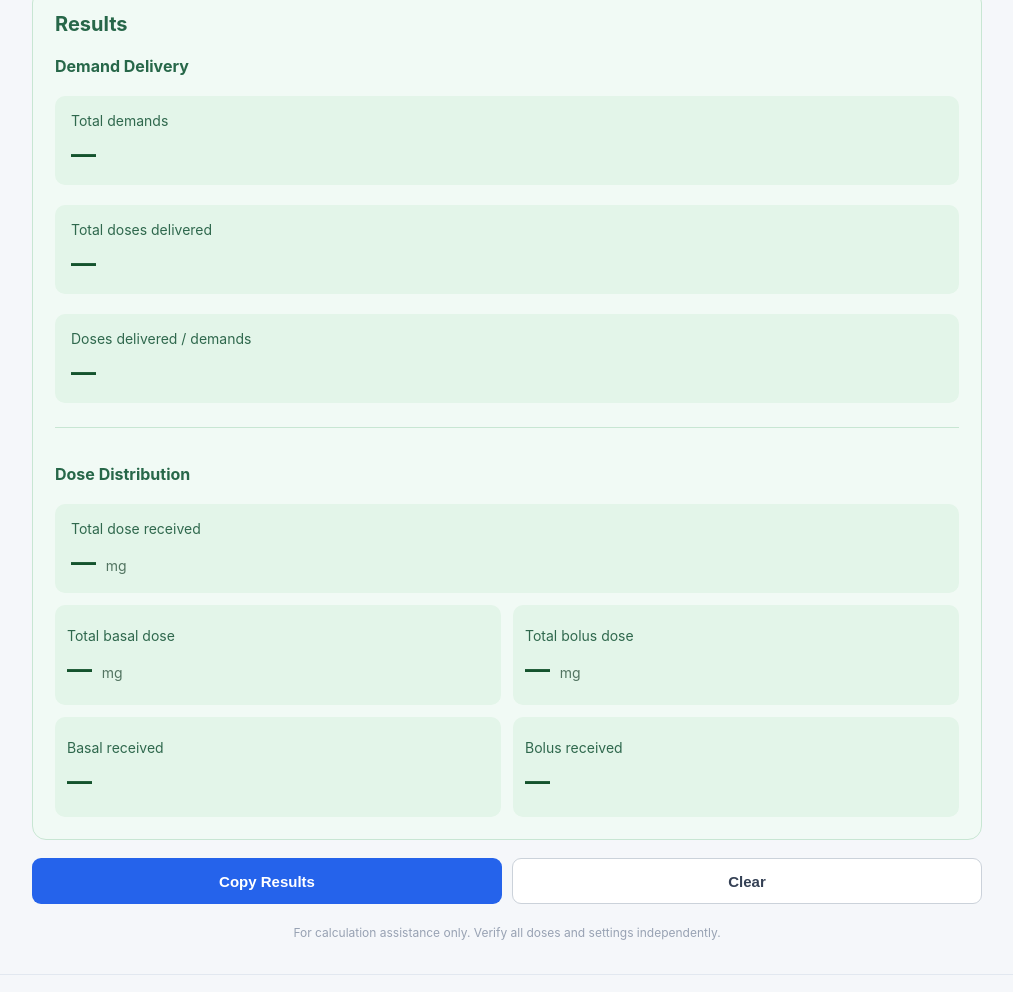
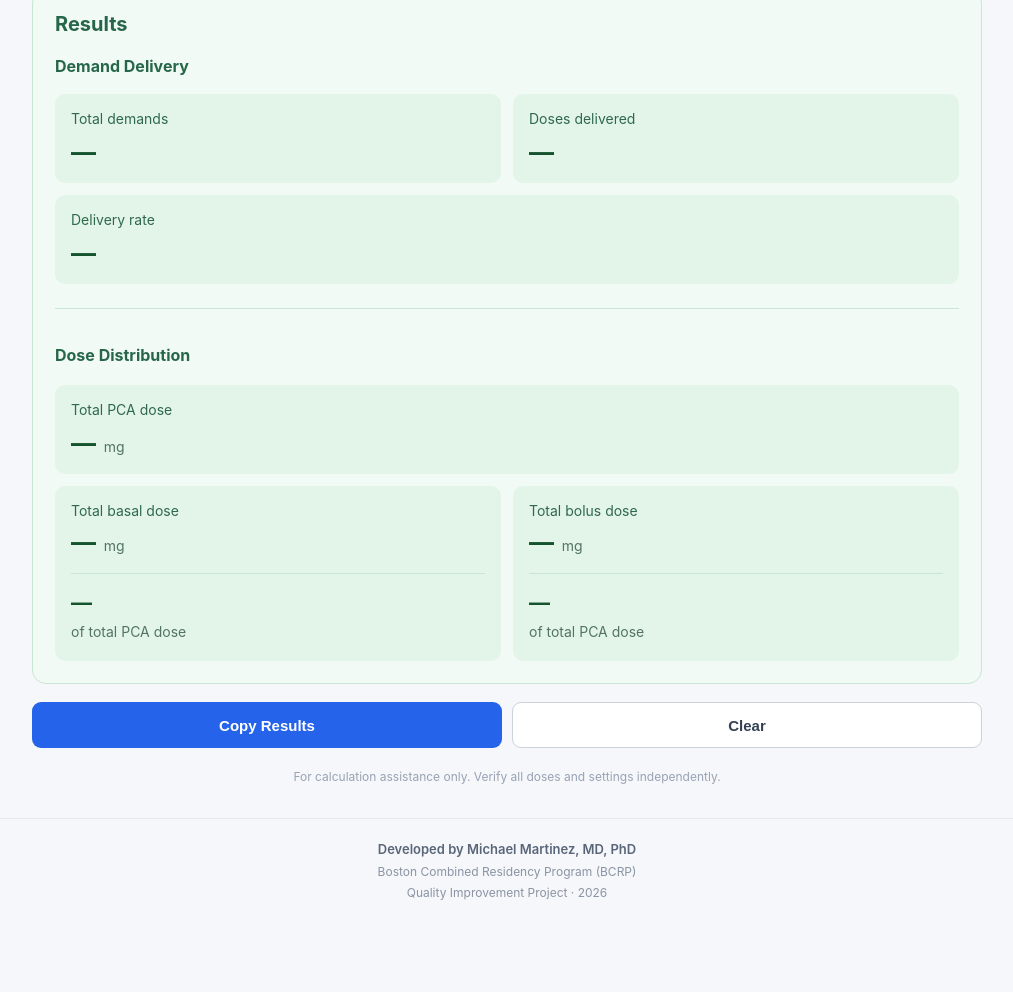
Before and after one commit to michaelamartinez448-design/pca-calculator, a plain HTML site: page index.html in a window 1280 px wide. Shown: the part 1147-2139 px from the top of the page, without its empty margins (133-1146 px from the left). After the commit the page ends 2107 px from the top, so only its background shows below. Drawn offline with Linux system fonts and the light colour scheme.

Commit message:
Update PCA calculator results layout and copy output

```diff
--- a/index.html
+++ b/index.html
@@ -12,6 +12,7 @@
   <div class="container">
     <h1>PCA Calculator</h1>
     <p class="subtitle">Track PCA pump intervals and basal segments, and calculate demand delivery and basal/bolus dose distribution.</p>
+
 
 
     <div class="ketamine-link-container">
@@ -115,47 +116,46 @@
 
       <div class="summary-group">
         <h3>Demand Delivery</h3>
+        <div class="demand-counts-grid">
           <div class="result">
             <span>Total demands</span>
             <strong id="totalDemands">—</strong>
           </div>
           <div class="result">
-          <span>Total doses delivered</span>
+            <span>Doses delivered</span>
             <strong id="totalDelivered">—</strong>
           </div>
+        </div>
         <div class="result">
-          <span>Doses delivered / demands</span>
-          <strong id="deliveryFraction">—</strong>
-          <small id="deliveryPercent"></small>
+          <span>Delivery rate</span>
+          <strong id="deliveryPercent">—</strong>
         </div>
       </div>
 
       <div class="summary-group">
         <h3>Dose Distribution</h3>
         <div class="result">
-          <span>Total dose received</span>
+          <span>Total PCA dose</span>
           <strong id="totalDose">—</strong>
           <small>mg</small>
         </div>
 
         <div class="results-grid">
-        <div class="result">
+          <div class="result dose-distribution-card">
             <span>Total basal dose</span>
             <strong id="basalDose">—</strong>
             <small>mg</small>
+            <div class="dose-percentage-divider"></div>
+            <strong id="basalPercent">—</strong>
+            <small>of total PCA dose</small>
           </div>
-          <div class="result">
+          <div class="result dose-distribution-card">
             <span>Total bolus dose</span>
             <strong id="bolusDose">—</strong>
             <small>mg</small>
-          </div>
-          <div class="result">
-            <span>Basal received</span>
-            <strong id="basalPercent">—</strong>
-          </div>
-          <div class="result">
-            <span>Bolus received</span>
+            <div class="dose-percentage-divider"></div>
             <strong id="bolusPercent">—</strong>
+            <small>of total PCA dose</small>
           </div>
         </div>
       </div>
--- a/script.js
+++ b/script.js
@@ -76,13 +76,8 @@ function updateCalculator() {
   document.getElementById("totalDemands").textContent = formatNumber(demands);
   document.getElementById("totalDelivered").textContent = formatNumber(delivered);
 
-  document.getElementById("deliveryFraction").textContent =
-    deliveryFraction === null
-      ? "—"
-      : `${formatNumber(delivered)} / ${formatNumber(demands)}`;
-
   document.getElementById("deliveryPercent").textContent =
-    deliveryFraction === null ? "" : `${(deliveryFraction * 100).toFixed(1)}%`;
+    deliveryFraction === null ? "—" : `${Math.round(deliveryFraction * 100)}%`;
 
   const basalSegments = getBasalData();
   let totalBasal = 0;
@@ -125,10 +120,10 @@ function updateCalculator() {
       : null;
 
   document.getElementById("basalPercent").textContent =
-    basalPercent === null ? "—" : `${basalPercent.toFixed(1)}%`;
+    basalPercent === null ? "—" : `${Math.round(basalPercent)}%`;
 
   document.getElementById("bolusPercent").textContent =
-    bolusPercent === null ? "—" : `${bolusPercent.toFixed(1)}%`;
+    bolusPercent === null ? "—" : `${Math.round(bolusPercent)}%`;
 }
 
 let nextIntervalId = 1;
@@ -294,18 +289,13 @@ function buildCopyText() {
       : null;
 
   return [
-    `Demands: ${formatNumber(demands)}`,
+    `Total demands: ${formatNumber(demands)}`,
     `Doses delivered: ${formatNumber(delivered)}`,
-    `Delivery: ${
-      deliveryFraction === null
-        ? "—"
-        : `${formatNumber(delivered)}/${formatNumber(demands)} (${(deliveryFraction * 100).toFixed(1)}%)`
-    }`,
-    `Total dose: ${formatNumber(totalDose)} mg`,
-    `Total basal: ${formatNumber(totalBasal)} mg`,
-    `Total bolus: ${formatNumber(bolusDose)} mg`,
-    `Basal: ${basalPercent === null ? "—" : basalPercent.toFixed(1) + "%"}`,
-    `Bolus: ${bolusPercent === null ? "—" : bolusPercent.toFixed(1) + "%"}`
+    `Delivery rate: ${deliveryFraction === null ? "—" : Math.round(deliveryFraction * 100) + "%"}`,
+    "",
+    `Total PCA dose: ${formatNumber(totalDose)} mg`,
+    `Total basal dose: ${formatNumber(totalBasal)} mg (${basalPercent === null ? "—" : Math.round(basalPercent) + "%"} of total PCA dose)`,
+    `Total bolus dose: ${formatNumber(bolusDose)} mg (${bolusPercent === null ? "—" : Math.round(bolusPercent) + "%"} of total PCA dose)`
   ].join("\n");
 }
 
--- a/style.css
+++ b/style.css
@@ -843,16 +843,7 @@ html.dark-mode body .project-footer p {
   color: #9ca3af;
 }
 
-/* Keep basal and bolus result boxes equal in size */
-.summary-card .summary-group:last-child > .results-grid > .result {
-  width: 100%;
-  min-width: 0;
-  min-height: 110px;
-  box-sizing: border-box;
-}
-
-
-/* Dose Distribution: four equal compact boxes */
+/* Dose Distribution: total dose and basal/bolus cards */
 
 .summary-card .summary-group:last-child {
   display: block;
@@ -869,19 +860,38 @@ html.dark-mode body .project-footer p {
   margin-top: 12px;
 }
 
-.summary-card .summary-group:last-child > .results-grid > .result {
+.summary-card .summary-group:last-child > .results-grid > .dose-distribution-card {
   width: 100%;
   min-width: 0;
-  height: 100px;
-  min-height: 100px;
+  min-height: 175px;
   margin: 0;
-  padding: 12px;
+  padding: 16px;
   box-sizing: border-box;
-  align-content: center;
+  display: flex;
+  flex-wrap: wrap;
+  align-content: flex-start;
+  align-items: baseline;
+  gap: 8px;
 }
 
+.dose-distribution-card span {
+  flex: 1 1 100%;
+}
 
+.dose-distribution-card .dose-percentage-divider {
+  flex: 1 1 100%;
+  height: 1px;
+  background: #c8e6d3;
+  margin: 8px 0;
+}
 
+.dose-distribution-card > strong[id$="Percent"] {
+  font-size: 21px;
+}
+
+.dose-distribution-card > small:last-child {
+  flex: 1 1 100%;
+}
 
 .remove-segment:hover {
   text-decoration: none;
@@ -1021,3 +1031,63 @@ html:not(.dark-mode) body #basalSegments .unit-input span {
 .summary-card .summary-group:last-child > .results-grid {
   row-gap: 12px !important;
 }
+
+/* PCA Type dropdown */
+#pcaType {
+  width: 100%;
+  min-height: 48px;
+  padding: 11px 13px;
+  border: 1px solid #cbd2da;
+  border-radius: 9px;
+  font-size: 17px;
+  background: white;
+  color: #17202a;
+  outline: none;
+}
+
+#pcaType:focus {
+  border-color: #2563eb;
+  box-shadow: 0 0 0 3px rgba(37, 99, 235, 0.12);
+}
+
+/* Demand Delivery: two count cards side by side */
+.demand-counts-grid {
+  display: grid;
+  grid-template-columns: repeat(2, minmax(0, 1fr));
+  gap: 12px;
+}
+
+.demand-counts-grid .result {
+  min-width: 0;
+  margin-top: 18px;
+}
+
+@media (max-width: 600px) {
+  .demand-counts-grid {
+    grid-template-columns: 1fr;
+  }
+}
+
+/* Normalize vertical spacing in Results */
+.demand-counts-grid {
+  margin-top: 18px;
+  margin-bottom: 12px;
+}
+
+.demand-counts-grid .result {
+  margin-top: 0;
+}
+
+.demand-counts-grid + .result {
+  margin-top: 0;
+}
+
+.summary-card .summary-group:last-child > .result:first-of-type {
+  margin-bottom: 0;
+}
+
+/* Match unit spacing in Total PCA, basal, and bolus doses */
+.summary-card .summary-group:last-child > .result:first-of-type {
+  column-gap: 8px;
+  row-gap: 10px;
+}
```
Lines whose indentation alone changed are shown as unchanged.
